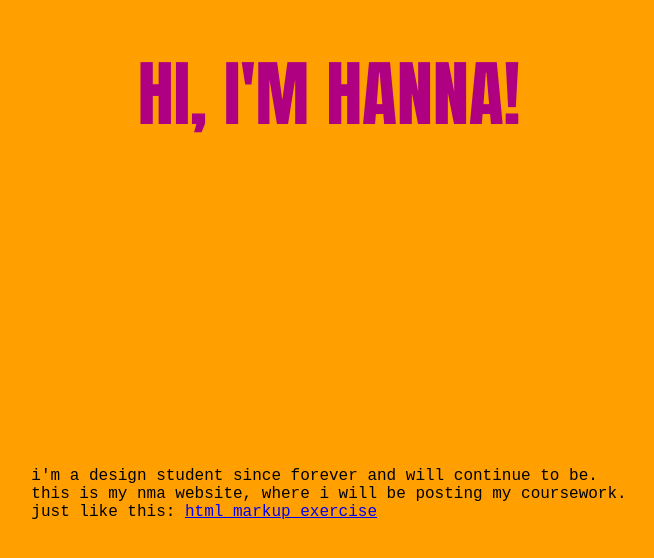
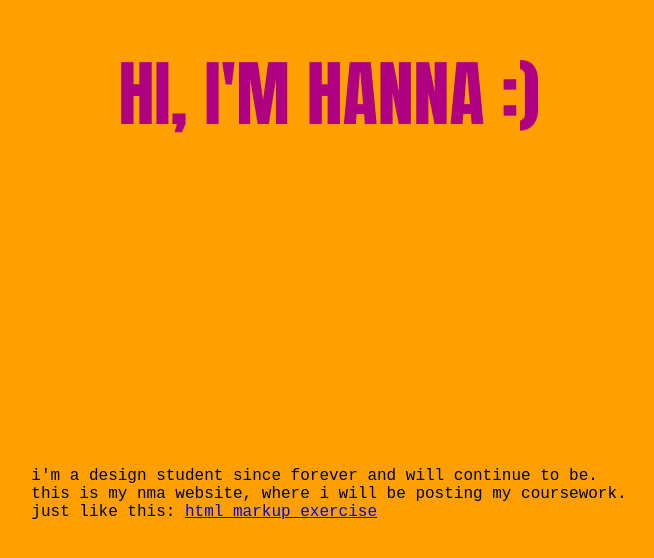
Before and after one commit to hannashibata/studentsite, a plain HTML site: page index.html in a window 1280 px wide. Shown: the part 120-678 px from the top of the page, without its empty margins (311-965 px from the left). Drawn offline with Linux system fonts and the light colour scheme.

Commit message:
modified h1

```diff
--- a/index.html
+++ b/index.html
@@ -30,7 +30,7 @@
 </head>
 
 <body>
-  <h1>Hi, I'm Hanna!</h1>
+  <h1>Hi, I'm Hanna :)</h1>
   <p>I'm a design student since forever and will continue to be.<br>
     This is my NMA website, where I will be posting my coursework.<br>
     Just like this: <a href="https://codepen.io/hannashibata/pen/xxBRXYo" target="_blank"> HTML markup exercise</a>
```
